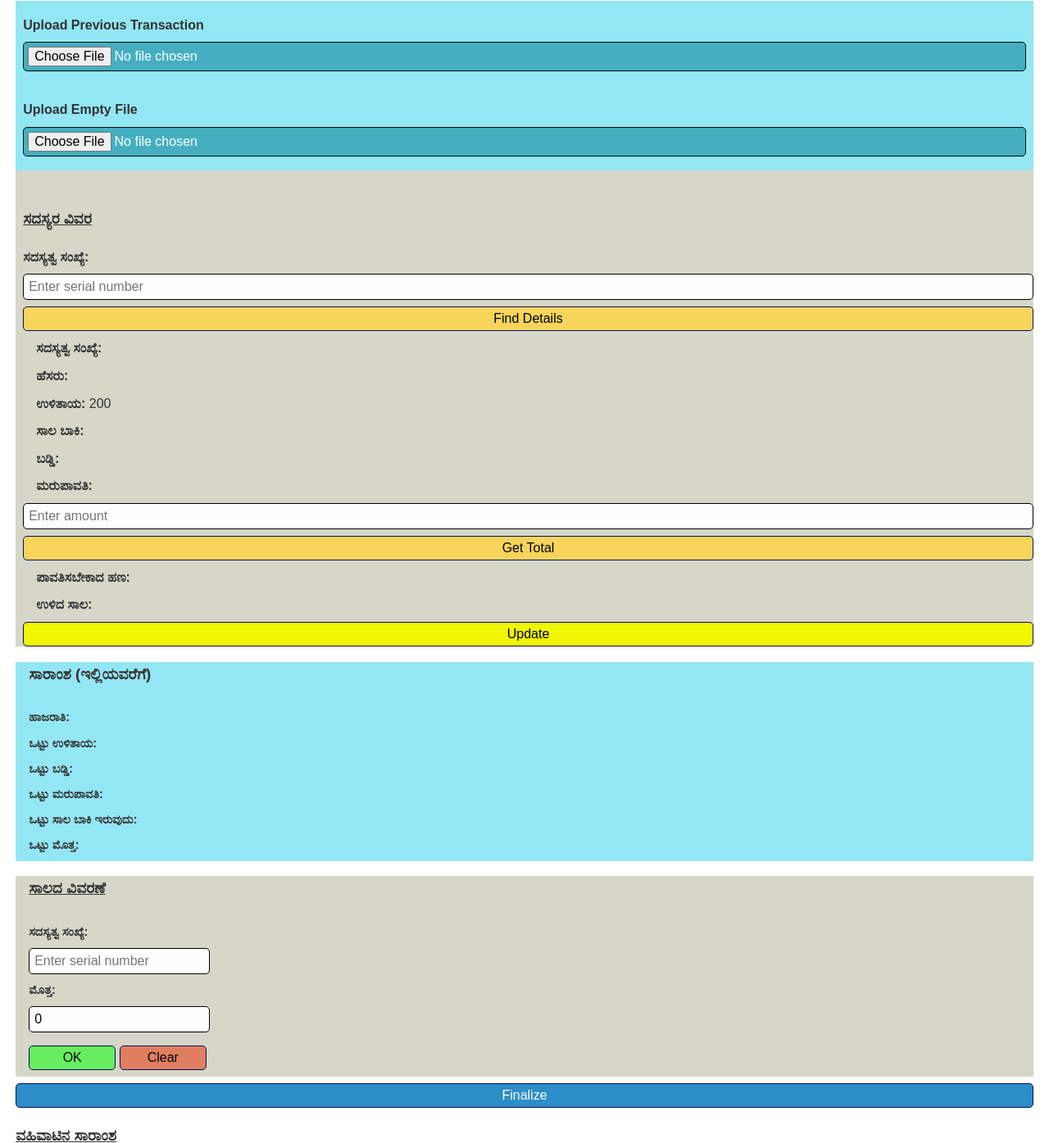
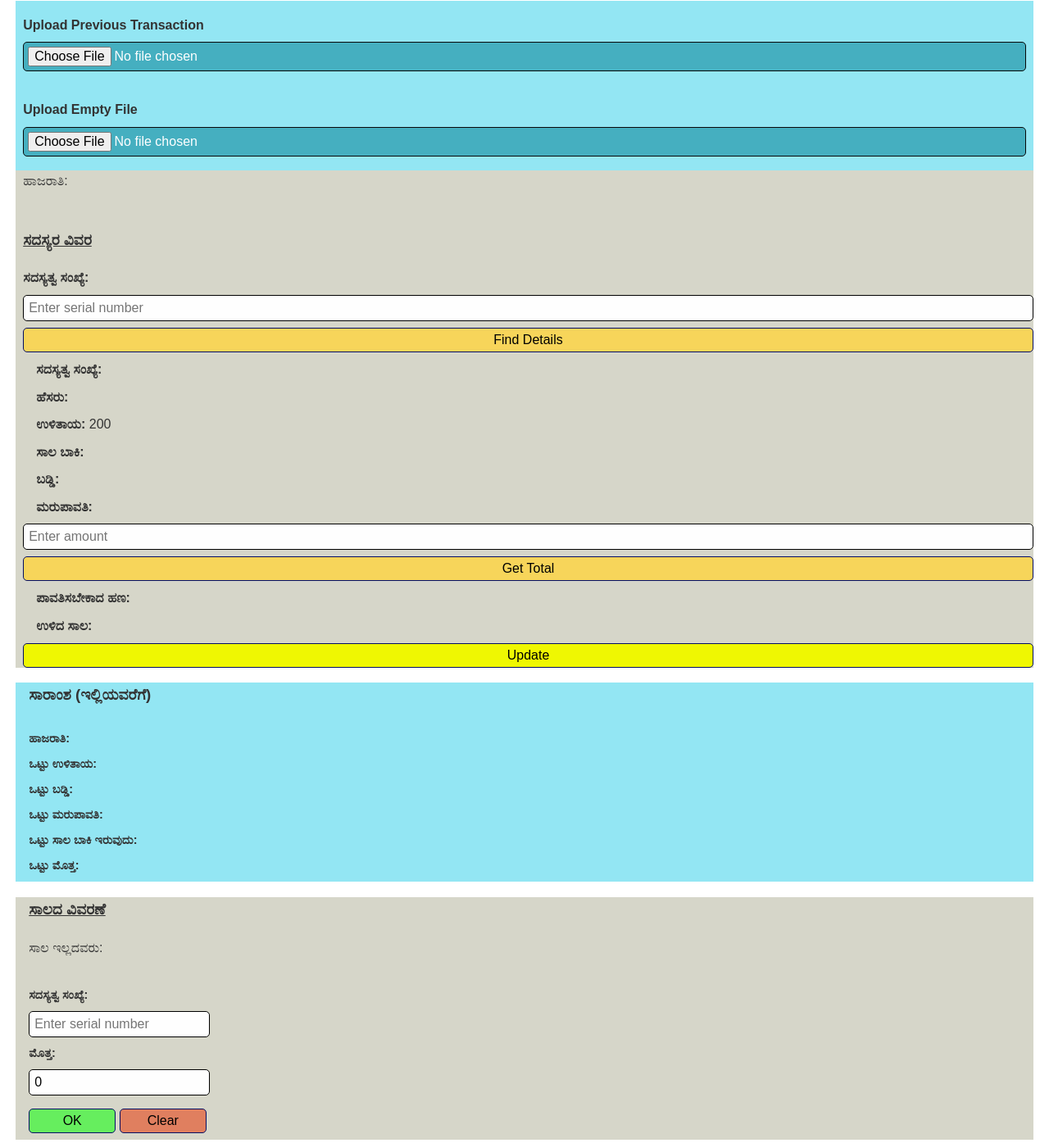
Before and after one commit to ROHAN1103/Mini-Bank, a plain HTML site: page index.html in a window 1280 px wide. Shown: the part 180-1575 px from the top of the page at 82% size. Drawn offline with Linux system fonts and the light colour scheme.

Commit message:
index.html

```diff
--- a/index.html
+++ b/index.html
@@ -27,7 +27,11 @@
         </div>
 
         <div class="details">
-            <marquee behavior="scroll" direction="left" id="marquee" title="attendance"></marquee>
+            <div class="marquee-container">
+                <span class="marquee-heading">ಹಾಜರಾತಿ:</span>
+                <marquee behavior="scroll" direction="left" id="marquee" title="attendance"></marquee>
+            </div>
+
             <h3><u>ಸದಸ್ಯರ ವಿವರ</u></h3>
             <div class="search-section">
                 <label for="serialNumber">ಸದಸ್ಯತ್ವ ಸಂಖ್ಯೆ:</label>
@@ -63,6 +67,10 @@
         <div class="loandetails">
             <h3><u>ಸಾಲದ ವಿವರಣೆ</u></h3>
             <div>
+                <div class="marquee-container">
+                    <span class="marquee-heading">ಸಾಲ ಇಲ್ಲದವರು:</span>
+                    <marquee behavior="scroll" direction="left" id="marquee2" title="No_Loan"></marquee>
+                </div>
                 <p><strong>ಸದಸ್ಯತ್ವ ಸಂಖ್ಯೆ:</strong><input type="number" id="sNum" placeholder="Enter serial number"
                         min="1" , max="20"></p>
                 <p><strong>ಮೊತ್ತ:</strong><input type="number" id="amt" placeholder="Enter amount" value="0"></p>
@@ -82,9 +90,6 @@
             <p><strong>ಇತರೆ:</strong><input type="number" id="others" placeholder="Enter extra amount for bank" value="0"></p>
             <button id="calculate">Calculate Balance</button>
             <p><strong>ಬ್ಯಾಂಕಿನ ಹೊಸ ಬ್ಯಾಲೆನ್ಸ್:</strong> <span id="fnbb"></span></p>
-
-
-
         </div>
         <div>
             <br>
```
